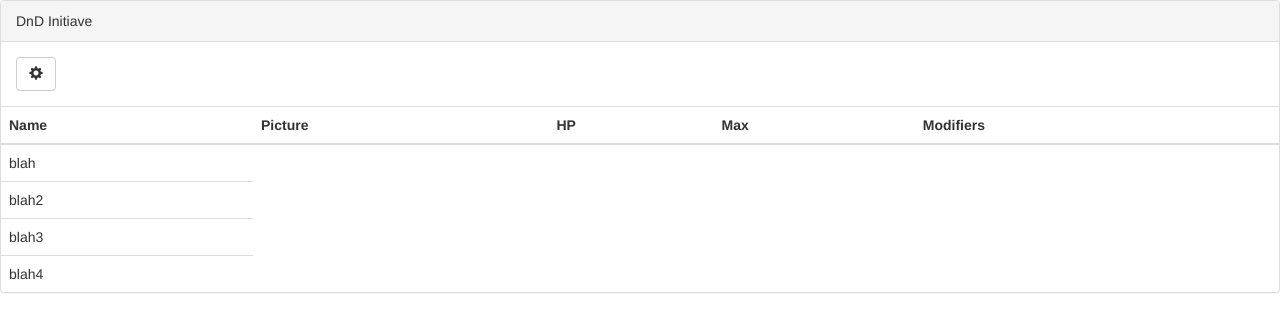
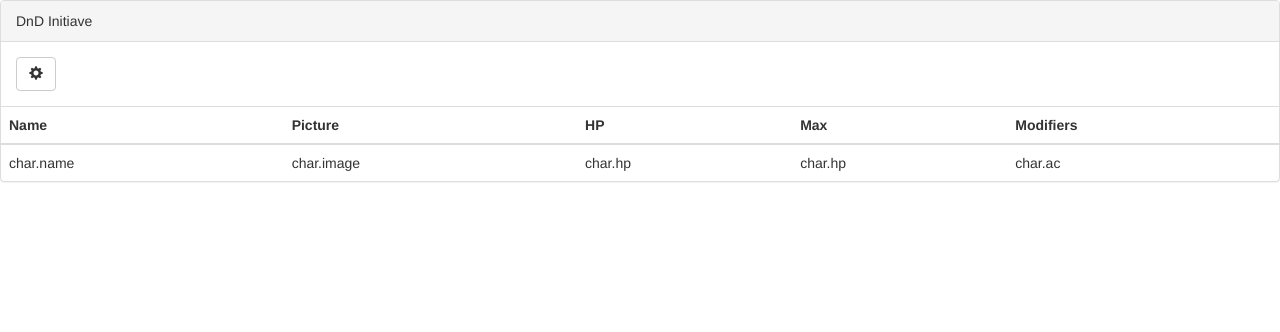
Before and after one commit to albertwohletz/combatmanager, a Django app: page / in a window 1280 px wide. Shown: the top 332 px of the page. Run offline with Django 3.2, Linux system fonts and the light colour scheme; tables that the repository leaves empty hold one stand-in row (values such as "Sample post"); some libraries are stand-ins or nearby versions.

Commit message:
added basic db to store chars.

```diff
--- /dev/null
+++ b/API/__init__.py
@@ -0,0 +1 @@
+__author__ = 'albertlwohletz'
--- /dev/null
+++ b/API/models.py
@@ -0,0 +1,9 @@
+__author__ = 'albertlwohletz'
+from django.db import models
+from django.contrib.auth.models import User
+
+class Chars(models.Model):
+    name = models.CharField(max_length=200)
+    image = models.CharField(max_length=200)
+    hp = models.IntegerField()
+    ac = models.IntegerField()
--- a/Display/views.py
+++ b/Display/views.py
@@ -1,6 +1,8 @@
 from django.shortcuts import render
+from API import models
 
 # Create your views here.
 def initiative(request):
-    context = {}
+    chars = models.Chars.objects.all()
+    context = {'chars': chars}
     return render(request, 'initiative.html', context)
--- a/combatmanager/settings.py
+++ b/combatmanager/settings.py
@@ -50,6 +50,7 @@ INSTALLED_APPS = (
     'django.contrib.messages',
     'django.contrib.staticfiles',
     'Display',
+    'API'
 )
 
 MIDDLEWARE_CLASSES = (
--- a/templates/initiative.html
+++ b/templates/initiative.html
@@ -21,10 +21,9 @@
         <table class="table">
             <tr><th>Name</th><th>Picture</th><th>HP</th><th>Max</th><th>Modifiers</th></tr>
             <tbody id="sortable">
-                <tr><td>blah</td></tr>
-                <tr><td>blah2</td></tr>
-                <tr><td>blah3</td></tr>
-                <tr><td>blah4</td></tr>
+                {% for char in chars %}
+                    <tr><td>char.name</td><td>char.image</td><td>char.hp</td><td>char.hp</td><td>char.ac</td></tr>
+                {% endfor %}
             </tbody>
         </table>
     </div>
```
